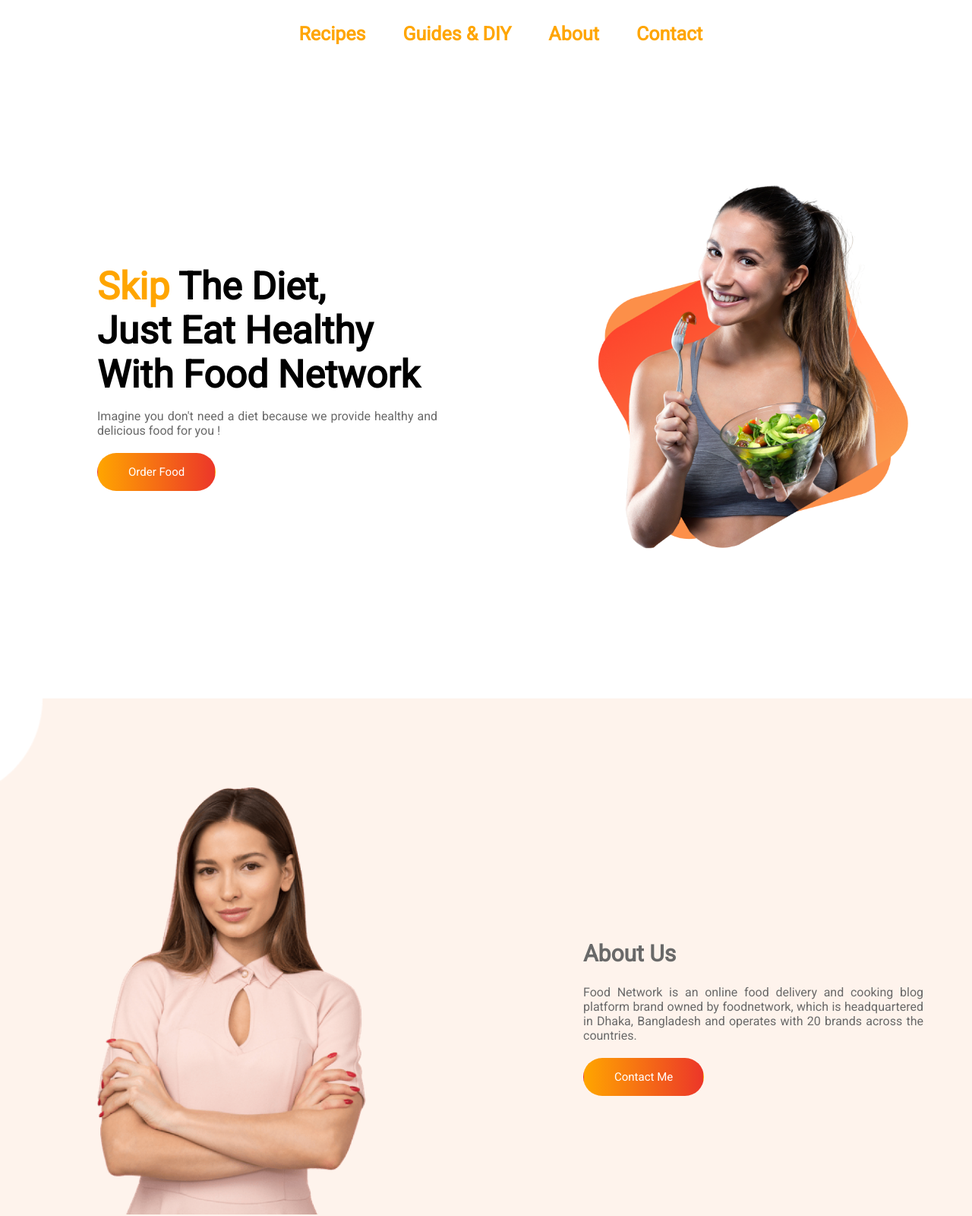
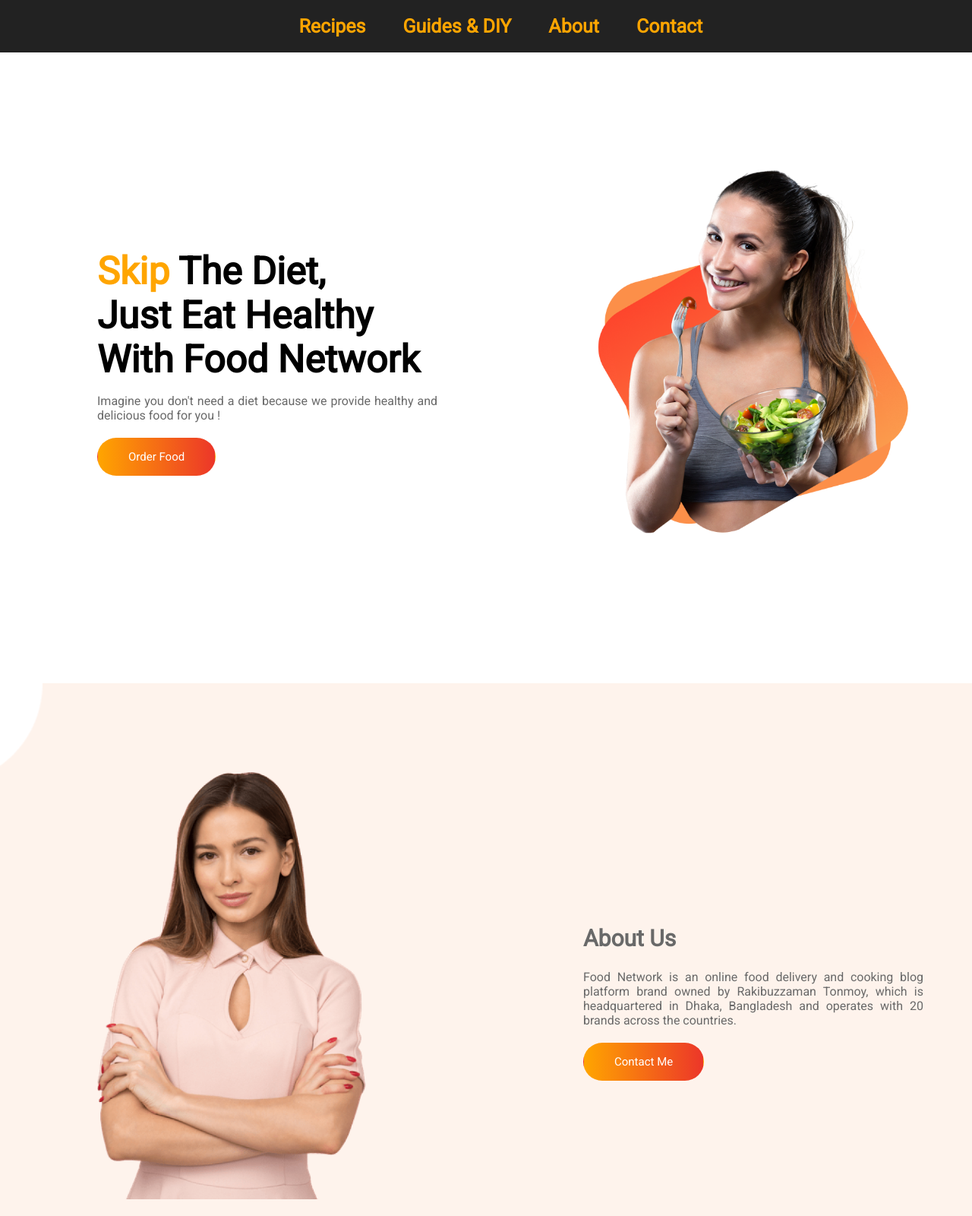
Before and after one commit to rzaman-dev/food-network, a plain HTML site: page index.html in a window 1280 px wide. Shown: the top 1600 px of the page at 76% size. Drawn offline with Linux system fonts and the light colour scheme.

Commit message:
finalization done

```diff
--- a/css/style.css
+++ b/css/style.css
@@ -17,9 +17,16 @@ section{
     font-weight: 600;
     padding: 10px;
 }
+
 .nav{
     margin-left: 28%;
-    padding:30px 0;
+    padding:20px 0;
+}
+
+.nav-bg{
+    background-color: #222222;
+    background-size: cover;
+
 }
 
 /* hero area start */
@@ -130,6 +137,7 @@ section{
 
 .mail-wrap{
     margin: 40px 20px;
+    padding: 70px 0px;
 }
 
 /* footer area start*/
@@ -137,5 +145,5 @@ section{
     text-align: center;
     background-color: black;
     background-size: cover;
-    padding: 40px 150px;
+    padding: 30px 150px;
 }
--- a/index.html
+++ b/index.html
@@ -15,11 +15,13 @@
     <!-- header area start -->
 
     <header>
-        <div class="nav">
-            <a href="#">Recipes</a>
-            <a href="#">Guides & DIY</a>
-            <a href="#">About</a>
-            <a href="#">Contact</a>
+        <div class="nav-bg">
+            <div class="nav">
+                <a href="#">Recipes</a>
+                <a href="#">Guides & DIY</a>
+                <a href="#">About</a>
+                <a href="#">Contact</a>
+            </div>
         </div>
     </header>
 
@@ -54,7 +56,7 @@
             </div>
             <div class="half-width">
                 <h1 class="text-dim-color big-text" >About Us</h1>
-                <p class="text-dim-color">Food Network is an online food delivery and cooking blog platform brand owned by foodnetwork, which is headquartered in Dhaka, Bangladesh and operates with 20 brands across the countries. </p>
+                <p class="text-dim-color">Food Network is an online food delivery and cooking blog platform brand owned by Rakibuzzaman Tonmoy, which is headquartered in Dhaka, Bangladesh and operates with 20 brands across the countries. </p>
 
                 <div class="button-area">
                     <a class="click-button" target="_blank" href="https://github.com/rzaman-dev">Contact Me</a>
```
